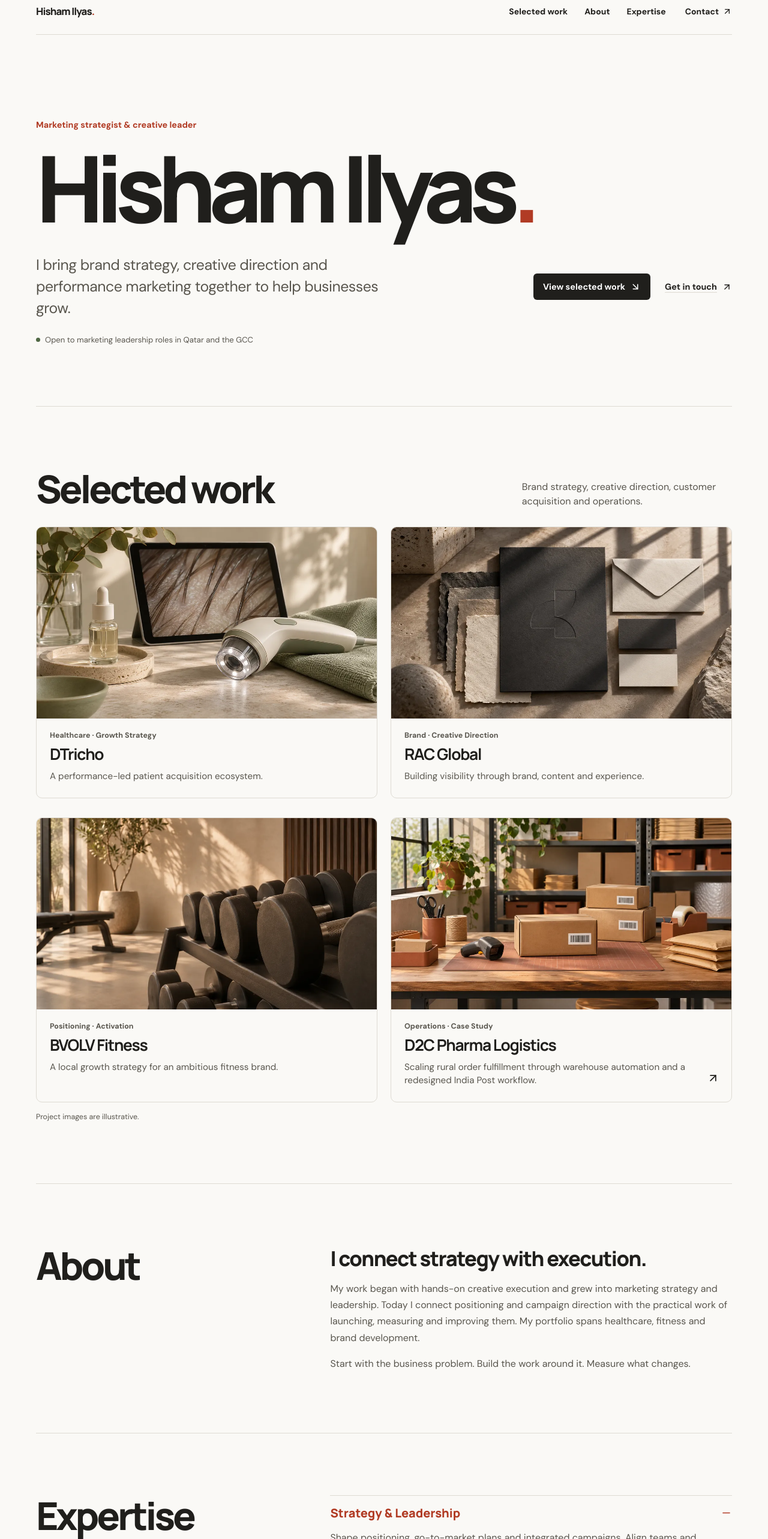
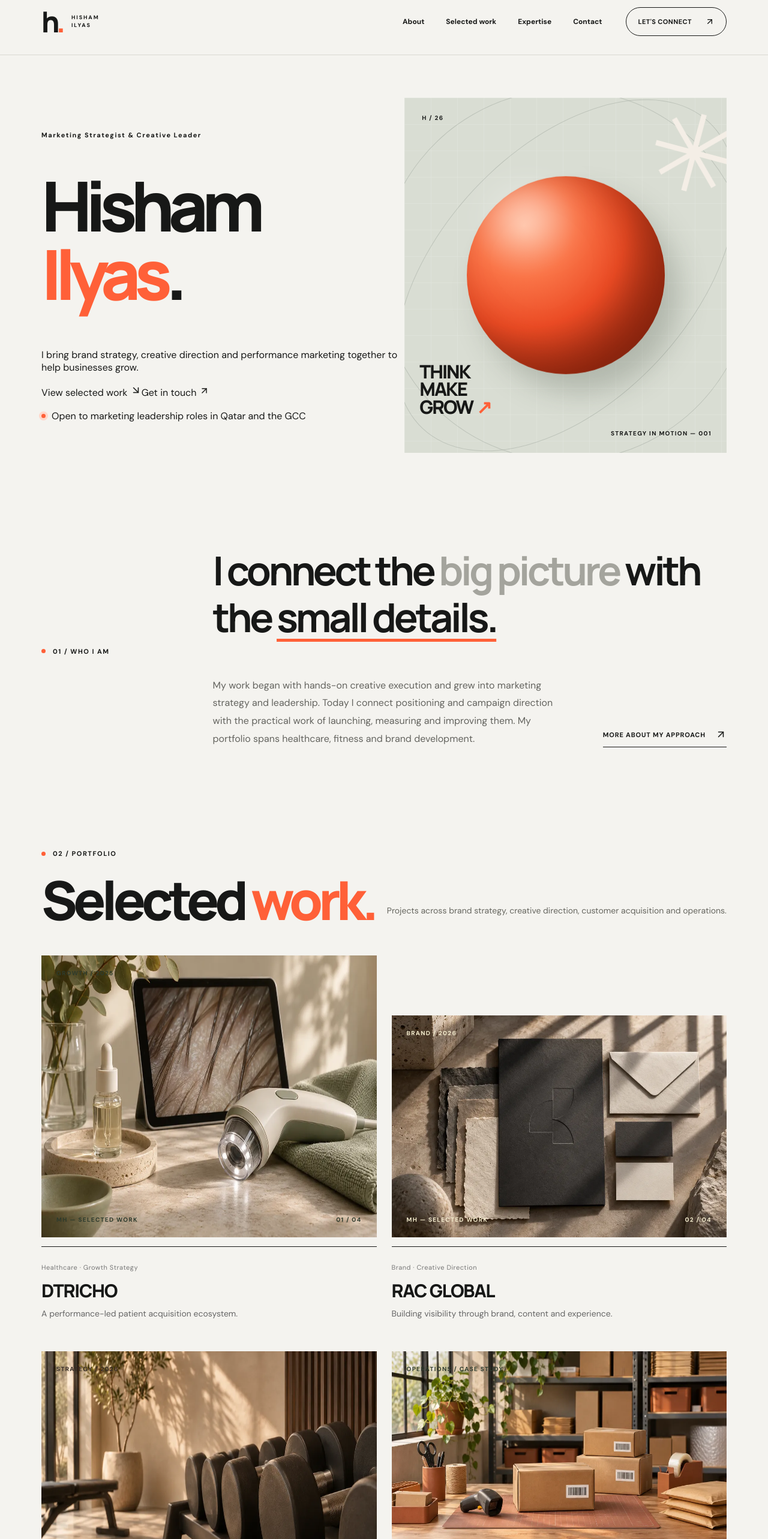
Before and after one commit to hhishamilyas/portfolio, a Next.js app: page / in a window 1280 px wide. Shown: the part 20-2586 px from the top of the page at 60% size. Built offline with nearby package versions, Linux system fonts and the light colour scheme; no server answers.

Commit message:
Restore earlier homepage with project photography

```diff
--- a/app/page.tsx
+++ b/app/page.tsx
@@ -3,14 +3,13 @@
 import Image from 'next/image';
 import Link from 'next/link';
 import { useEffect, useState } from 'react';
-import { ArrowDownRight, ArrowUpRight, Menu, X, Plus, Minus } from 'lucide-react';
-import styles from './home.module.css';
+import { ArrowDownRight, ArrowUpRight, Menu, X, Plus, MoveUpRight } from 'lucide-react';
 
 const projects = [
-  { name: 'DTricho', description: 'A performance-led patient acquisition ecosystem.', type: 'Healthcare · Growth Strategy', cover: '/images/work/dtricho.webp' },
-  { name: 'RAC Global', description: 'Building visibility through brand, content and experience.', type: 'Brand · Creative Direction', cover: '/images/work/rac-global.webp' },
-  { name: 'BVOLV Fitness', description: 'A local growth strategy for an ambitious fitness brand.', type: 'Positioning · Activation', cover: '/images/work/bvolv-fitness.webp' },
-  { name: 'D2C Pharma Logistics', description: 'Scaling rural order fulfillment through warehouse automation and a redesigned India Post workflow.', type: 'Operations · Case Study', cover: '/images/work/pharma-logistics.webp', href: '/work/pharmaceutical-logistics-optimization' },
+  { n: '01', name: 'DTRICHO', description: 'A performance-led patient acquisition ecosystem.', type: 'Healthcare · Growth Strategy', theme: 'hair', label: 'GROWTH / 2025', cover: '/images/work/dtricho.webp', number: '01' },
+  { n: '02', name: 'RAC GLOBAL', description: 'Building visibility through brand, content and experience.', type: 'Brand · Creative Direction', theme: 'rac', label: 'BRAND / 2026', cover: '/images/work/rac-global.webp', number: '02' },
+  { n: '03', name: 'BVOLV FITNESS', description: 'A local growth strategy for an ambitious fitness brand.', type: 'Positioning · Activation', theme: 'bvolv', label: 'STRATEGY / 2026', cover: '/images/work/bvolv-fitness.webp', number: '03' },
+  { n: '04', name: 'D2C PHARMA LOGISTICS', description: 'Scaling rural order fulfillment through warehouse automation and a redesigned India Post workflow.', type: 'Operations · Case Study', theme: 'hair', label: 'OPERATIONS / CASE STUDY', cover: '/images/work/pharma-logistics.webp', number: '04', href: '/work/pharmaceutical-logistics-optimization' },
 ];
 
 const services = [
@@ -28,128 +27,59 @@ const cvUrl = process.env.NEXT_PUBLIC_CV_URL;
 export default function Home() {
   const [menuOpen, setMenuOpen] = useState(false);
   const [openService, setOpenService] = useState<number | null>(0);
-  const [year, setYear] = useState('2026');
-
+  const [year, setYear] = useState('');
   useEffect(() => setYear(String(new Date().getFullYear())), []);
 
-  const navigation = [
-    { label: 'Selected work', href: '#work' },
-    { label: 'About', href: '#about' },
-    { label: 'Expertise', href: '#expertise' },
-  ];
-
   return (
-    <div className={styles.home} id="top">
-      <header className={`${styles.frame} ${styles.header}`}>
-        <a href="#top" className={styles.wordmark}>Hisham Ilyas<span>.</span></a>
-        <nav id="main-navigation" className={menuOpen ? styles.navOpen : styles.nav} aria-label="Main navigation">
-          {navigation.map(({ label, href }) => (
-            <a key={href} href={href} onClick={() => setMenuOpen(false)}>{label}</a>
-          ))}
+    <div className="site-shell" id="top">
+      <header className="site-header wrap">
+        <a href="#top" className="brand" aria-label="Home"><span className="brand-symbol">h<span className="brand-dot">.</span></span><span className="brand-caption">HISHAM<br/>ILYAS</span></a>
+        <nav id="main-navigation" className={menuOpen ? 'nav nav-open' : 'nav'} aria-label="Main navigation">
+          <a href="#about" onClick={() => setMenuOpen(false)}>About</a>
+          <a href="#work" onClick={() => setMenuOpen(false)}>Selected work</a>
+          <a href="#expertise" onClick={() => setMenuOpen(false)}>Expertise</a>
+          <a href="#contact" onClick={() => setMenuOpen(false)}>Contact</a>
         </nav>
-        <a className={styles.headerContact} href="#contact">Contact <ArrowUpRight size={16} aria-hidden="true" /></a>
-        <button
-          className={styles.menu}
-          aria-controls="main-navigation"
-          aria-expanded={menuOpen}
-          aria-label={menuOpen ? 'Close menu' : 'Open menu'}
-          onClick={() => setMenuOpen(!menuOpen)}
-        >
-          {menuOpen ? <X size={22} /> : <Menu size={22} />}
-        </button>
+        <a className="header-contact" href="#contact">LET'S CONNECT <ArrowUpRight size={16}/></a>
+        <button className="menu-toggle" aria-controls="main-navigation" aria-expanded={menuOpen} aria-label={menuOpen ? 'Close menu' : 'Open menu'} onClick={() => setMenuOpen(!menuOpen)}>{menuOpen ? <X size={24}/> : <Menu size={24}/>}</button>
       </header>
 
-      <main className={styles.frame}>
-        <section className={styles.hero} aria-labelledby="hero-heading">
-          <p className={styles.role}>Marketing strategist &amp; creative leader</p>
-          <h1 id="hero-heading">Hisham Ilyas<span>.</span></h1>
-          <div className={styles.heroDetail}>
-            <p>I bring brand strategy, creative direction and performance marketing together to help businesses grow.</p>
-            <div className={styles.heroActions}>
-              <a className={styles.primary} href="#work">View selected work <ArrowDownRight size={18} aria-hidden="true" /></a>
-              <a className={styles.inlineLink} href="#contact">Get in touch <ArrowUpRight size={17} aria-hidden="true" /></a>
+      <main>
+        <section className="hero wrap" aria-labelledby="hero-heading">
+          <div className="hero-main">
+            <div className="hero-left">
+              <p className="eyebrow">Marketing Strategist &amp; Creative Leader</p>
+              <h1 id="hero-heading">Hisham<br/><em>Ilyas<span className="hero-period">.</span></em></h1>
+              <p className="hero-description">I bring brand strategy, creative direction and performance marketing together to help businesses grow.</p>
+              <div className="hero-actions">
+                <a className="hero-primary" href="#work">View selected work <ArrowDownRight size={19} aria-hidden="true" /></a>
+                <a className="hero-secondary" href="#contact">Get in touch <ArrowUpRight size={17} aria-hidden="true" /></a>
+              </div>
+              <p className="availability"><span className="status-dot" /> Open to marketing leadership roles in Qatar and the GCC</p>
             </div>
-          </div>
-          <p className={styles.availability}><span aria-hidden="true" /> Open to marketing leadership roles in Qatar and the GCC</p>
-        </section>
-
-        <section className={styles.work} id="work" aria-labelledby="work-heading">
-          <div className={styles.sectionHeader}>
-            <h2 id="work-heading">Selected work</h2>
-            <p>Brand strategy, creative direction, customer acquisition and operations.</p>
-          </div>
-          <div className={styles.projects}>
-            {projects.map(project => (
-              <article className={styles.project} key={project.name}>
-                <div className={styles.cover}>
-                  <Image
-                    src={project.cover}
-                    alt=""
-                    fill
-                    sizes="(max-width: 700px) calc(100vw - 40px), (max-width: 1256px) calc(50vw - 59px), 569px"
-                  />
-                </div>
-                <div className={styles.projectDetails}>
-                  <p className={styles.category}>{project.type}</p>
-                  <h3>{project.href ? <Link href={project.href} className={styles.projectLink}>{project.name}</Link> : project.name}</h3>
-                  <p className={styles.projectDescription}>{project.description}</p>
-                  {project.href && <span className={styles.projectArrow} aria-hidden="true"><ArrowUpRight size={21} /></span>}
-                </div>
-              </article>
-            ))}
-          </div>
-          <p className={styles.imageCredit}>Project images are illustrative.</p>
-        </section>
-
-        <section className={styles.splitSection} id="about" aria-labelledby="about-heading">
-          <h2 id="about-heading">About</h2>
-          <div className={styles.aboutBody}>
-            <p className={styles.aboutLead}>I connect strategy with execution.</p>
-            <p>My work began with hands-on creative execution and grew into marketing strategy and leadership. Today I connect positioning and campaign direction with the practical work of launching, measuring and improving them. My portfolio spans healthcare, fitness and brand development.</p>
-            <p>Start with the business problem. Build the work around it. Measure what changes.</p>
+            <div className="hero-art" aria-label="Abstract creative composition representing strategy and growth" role="img">
+              <div className="art-grid"/><div className="art-corner top-left">H / 26</div><div className="art-orbit orbit-one"/><div className="art-orbit orbit-two"/><div className="art-sphere"><div className="sphere-shine"/></div><div className="art-cross">✳</div><div className="art-stamp">THINK<br/>MAKE<br/>GROW<span>↗</span></div><div className="art-corner bottom-right">STRATEGY IN MOTION — 001</div>
+            </div>
           </div>
         </section>
 
-        <section className={styles.splitSection} id="expertise" aria-labelledby="expertise-heading">
-          <h2 id="expertise-heading">Expertise</h2>
-          <div className={styles.services}>
-            {services.map((service, index) => (
-              <div className={styles.service} key={service.num}>
-                <h3>
-                  <button
-                    aria-expanded={openService === index}
-                    aria-controls={`service-${service.num}`}
-                    onClick={() => setOpenService(openService === index ? null : index)}
-                  >
-                    {service.name}
-                    {openService === index ? <Minus size={19} aria-hidden="true" /> : <Plus size={19} aria-hidden="true" />}
-                  </button>
-                </h3>
-                <p id={`service-${service.num}`} hidden={openService !== index}>{service.desc}</p>
-              </div>
-            ))}
+        <section className="intro wrap" id="about"><div className="section-index"><span className="index-dot"/> 01 / WHO I AM</div><div className="intro-body"><h2>I connect the <span className="soft">big picture</span> with the <span className="underline-accent">small details.</span></h2><div className="intro-bottom"><p>My work began with hands-on creative execution and grew into marketing strategy and leadership. Today I connect positioning and campaign direction with the practical work of launching, measuring and improving them. My portfolio spans healthcare, fitness and brand development.</p><a href="#expertise" className="text-link">MORE ABOUT MY APPROACH <ArrowUpRight size={19}/></a></div></div></section>
+
+        <section className="work-section wrap" id="work"><div className="section-heading"><div><div className="section-index"><span className="index-dot"/> 02 / PORTFOLIO</div><h2>Selected <em>work.</em></h2></div><p>Projects across brand strategy, creative direction, customer acquisition and operations.</p></div><div className="projects">{projects.map((project) => <article className="project" key={project.n}><div className={`project-visual ${project.theme} project-photo`}><span className="project-visual-top">{project.label}</span><Image src={project.cover} alt="" fill sizes="(max-width: 760px) calc(100vw - 44px), 45vw" /><span className="project-visual-bottom">MH — SELECTED WORK <span>{project.number} / {String(projects.length).padStart(2, '0')}</span></span></div><div className="project-info"><div><span className="project-category">{project.type}</span><h3>{project.href ? <Link href={project.href} className="project-link">{project.name}</Link> : project.name}</h3><p>{project.description}</p></div>{project.href && <span className="project-icon" aria-hidden="true"><ArrowUpRight size={23}/></span>}</div></article>)}</div><p className="project-note">Project images are illustrative.</p></section>
+
+        <section className="expertise-section" id="expertise"><div className="wrap expertise-inner"><div className="expertise-head"><div className="section-index light-index"><span className="index-dot"/> 03 / WHAT I DO</div><h2>My toolkit is <em>connected.</em></h2><p>I work across five disciplines, from defining the brief to reviewing what the work achieved.</p></div><div className="service-list">{services.map((service, i) => <div className={`service-row ${openService === i ? 'service-active' : ''}`} key={service.num}><button aria-expanded={openService === i} onClick={() => setOpenService(openService === i ? null : i)}><span className="service-num">{service.num}</span><span className="service-title">{service.name}</span><span className="service-toggle">{openService === i ? <X size={20}/> : <Plus size={20}/>}</span></button>{openService === i && <p className="service-desc">{service.desc}</p>}</div>)}</div></div></section>
+
+        <section className="statement wrap"><span className="section-index"><span className="index-dot"/> 04 / HOW I WORK</span><p>Start with the business problem. Build the work around it. <em>Measure what changes.</em></p><div className="statement-sign">— HISHAM / THINK → BUILD → MEASURE</div></section>
+
+        <section className="contact" id="contact"><div className="wrap contact-inner"><div className="section-index light-index"><span className="index-dot"/> HAVE SOMETHING IN MIND?</div><h2>Let’s make<br/><em>it matter.</em><span className="contact-star">✳</span></h2><div className="contact-bottom"><p>I’m interested in marketing leadership roles in Qatar and across the GCC, as well as consulting and creative collaborations.</p>{(contactEmail || linkedinUrl || cvUrl) && (
+          <div>
+            {contactEmail && <a className="contact-button" href={`mailto:${contactEmail}`}>EMAIL ME <MoveUpRight size={23}/></a>}
+            {linkedinUrl && <a className="text-link" href={linkedinUrl}>LINKEDIN <ArrowUpRight size={19}/></a>}
+            {cvUrl && <a className="text-link" href={cvUrl} download>DOWNLOAD CV <ArrowDownRight size={19}/></a>}
           </div>
-        </section>
-
-        <section className={styles.contact} id="contact" aria-labelledby="contact-heading">
-          <h2 id="contact-heading">Let’s talk<span>.</span></h2>
-          <div>
-            <p>I’m interested in marketing leadership roles in Qatar and across the GCC, as well as consulting and creative collaborations.</p>
-            {(contactEmail || linkedinUrl || cvUrl) && (
-              <div className={styles.contactActions}>
-                {contactEmail && <a className={styles.inlineLink} href={`mailto:${contactEmail}`}>Email me <ArrowUpRight size={17} aria-hidden="true" /></a>}
-                {linkedinUrl && <a className={styles.inlineLink} href={linkedinUrl}>LinkedIn <ArrowUpRight size={17} aria-hidden="true" /></a>}
-                {cvUrl && <a className={styles.inlineLink} href={cvUrl} download>Download CV <ArrowDownRight size={17} aria-hidden="true" /></a>}
-              </div>
-            )}
-          </div>
-        </section>
+        )}</div></div></section>
       </main>
-
-      <footer className={`${styles.frame} ${styles.footer}`}>
-        <span>© {year} Hisham Ilyas</span>
-        <a href="#top">Back to top ↑</a>
-      </footer>
+      <footer className="footer wrap"><div className="footer-mark">h<span>.</span></div><span>© {year || '2026'} HISHAM ILYAS</span><span>MARKETING STRATEGIST & CREATIVE LEADER</span><a href="#top">BACK TO TOP ↑</a></footer>
     </div>
   );
 }
```
